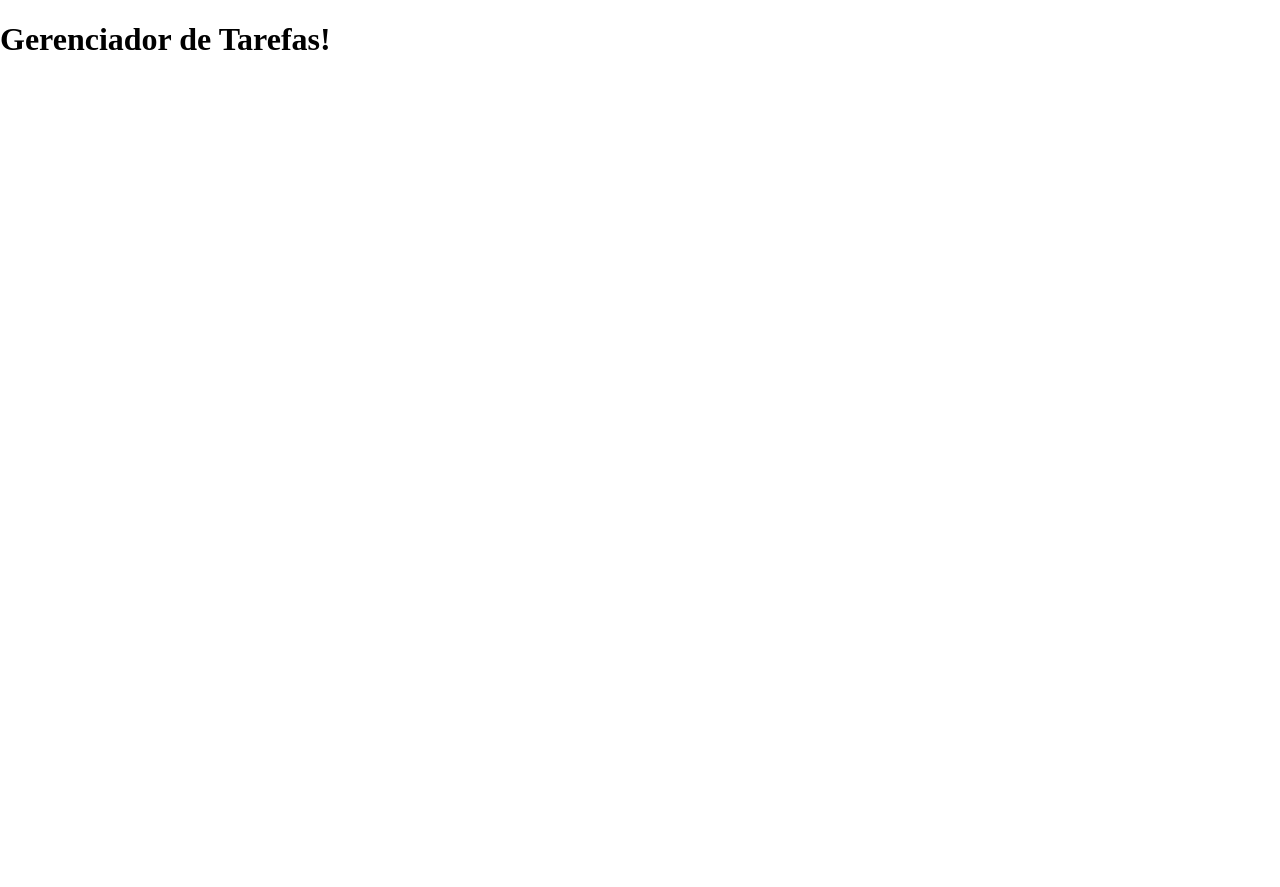
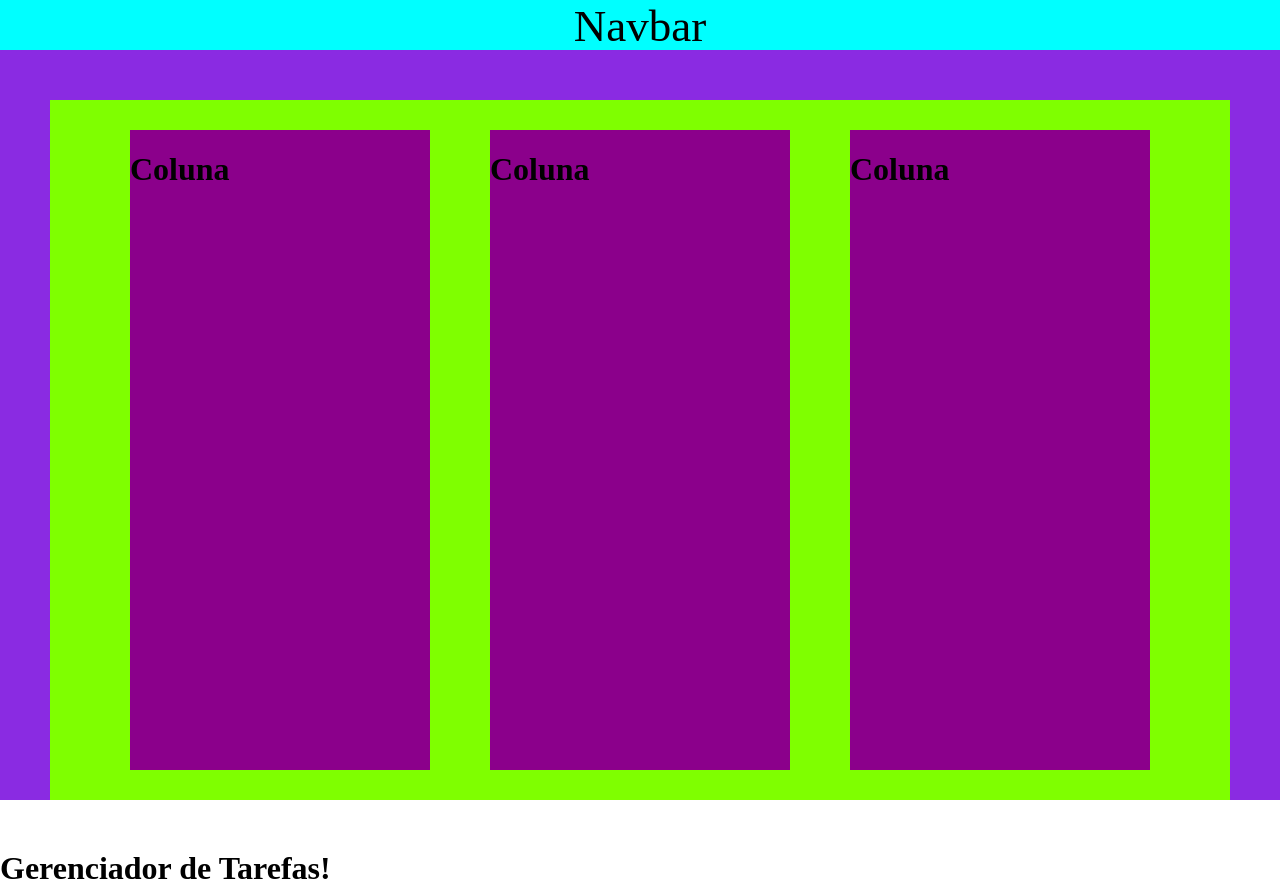
Before and after one commit to Vitor-AB/Projeto-fabrica-gerenciadordetarefas, a React (Vite) app in the folder client/: page /gerenciador in a window 1280 px wide. Before the commit the page ends 821 px from the top, so only its background shows below. Built offline with nearby package versions, Linux system fonts and the light colour scheme.

Commit message:
Tela gerenciador

```diff
--- a/client/src/App.jsx
+++ b/client/src/App.jsx
@@ -1,9 +1,8 @@
-import { useEffect, useState } from "react";
 import { Route, BrowserRouter as Router, Routes } from "react-router-dom";
 import styles from "./App.module.css";
 import LoginForm from "./components/LoginECadastro/LoginForm";
 import AcessoNegado from "./components/LoginECadastro/AcessoNegado";
-import GerenciadorDeTarefas from "./components/GerenciadorDeTarefas";
+import GerenciadorDeTarefas from "./components/Gerenciador/GerenciadorDeTarefas";
 import Cadastro from "./components/LoginECadastro/Cadastro";
 
 function App() {
--- /dev/null
+++ b/client/src/components/Gerenciador/GerenciadorDeTarefas.jsx
@@ -0,0 +1,17 @@
+import Navbar from "./Navbar";
+import styles from './GerenciadorDeTarefas.module.css'
+import Tabelas from "./Tabelas/Tabelas";
+
+export default function GerenciadorDeTarefas() {
+  return (
+    <div className={styles.gerenciador}>
+      <div className={styles.navbar}>
+        <Navbar/>
+      </div>
+      <div className={styles.tabelas}>
+        <Tabelas />
+      </div>
+      <h1>Gerenciador de Tarefas!</h1>
+    </div>
+  );
+}
--- /dev/null
+++ b/client/src/components/Gerenciador/GerenciadorDeTarefas.module.css
@@ -0,0 +1,11 @@
+.gerenciador{
+    height: 100dvh;
+    width: 100dvw;
+    background-color: blueviolet;
+}
+
+.navbar {
+    background-color: aqua;
+    height: 50px;
+    text-align: center;
+}
--- /dev/null
+++ b/client/src/components/Gerenciador/Navbar.jsx
@@ -0,0 +1,12 @@
+import styles from "./Navbar.module.css";
+
+function Navbar() {
+    return (
+        <>
+            <div className={styles.navtext}>Navbar</div>
+        </>
+
+    )
+}
+
+export default Navbar;
--- /dev/null
+++ b/client/src/components/Gerenciador/Navbar.module.css
@@ -0,0 +1,4 @@
+
+.navtext{
+    font-size: 45px;
+}
--- /dev/null
+++ b/client/src/components/Gerenciador/Tabelas/Coluna.jsx
@@ -0,0 +1,11 @@
+import styles from './Coluna.module.css';
+
+function Coluna() {
+    return (
+        <>
+        <h1>Coluna</h1>
+        </>
+    )
+}
+
+export default Coluna;
--- /dev/null
+++ b/client/src/components/Gerenciador/Tabelas/Tabelas.jsx
@@ -0,0 +1,30 @@
+import Coluna from "./Coluna";
+import styles from "./Tabelas.module.css";
+
+function Tabelas() {
+    return (
+        <>
+        <div className={styles.colunas}>
+            <div className={styles.coluna}>
+
+                    <Coluna />
+
+            </div>
+            <div className={styles.coluna}>
+
+                    <Coluna />
+
+            </div>
+            <div className={styles.coluna}>
+
+                    <Coluna />
+
+            </div>
+
+
+        </div>
+        </>
+    )
+}
+
+export default Tabelas;
--- /dev/null
+++ b/client/src/components/Gerenciador/Tabelas/Tabelas.module.css
@@ -0,0 +1,14 @@
+.colunas {
+    background-color: chartreuse;
+    margin: 50px;
+    height: 700px;
+    display: flex;
+    justify-content: center;
+}
+
+.coluna {
+    background-color: darkmagenta;
+    margin: 30px;
+    width: 300px;
+
+}
--- a/client/src/components/GerenciadorDeTarefas.jsx
+++ /dev/null
@@ -1,7 +0,0 @@
-export default function GerenciadorDeTarefas() {
-  return (
-    <div>
-      <h1>Gerenciador de Tarefas!</h1>
-    </div>
-  );
-}
```
Also changed, not shown: client/src/components/Gerenciador/Tabelas/Coluna.module.css (added), 1 other file (tests, documents, lock files or other folders).
